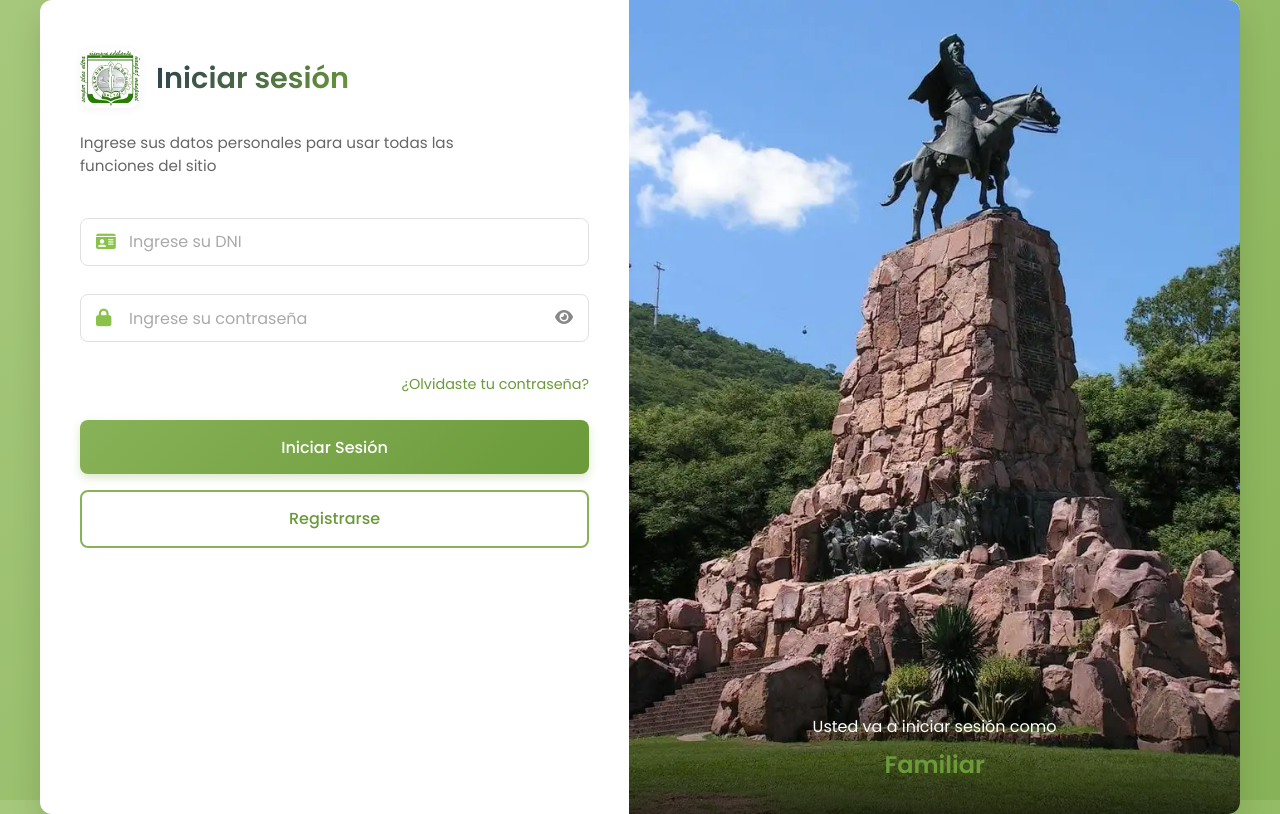
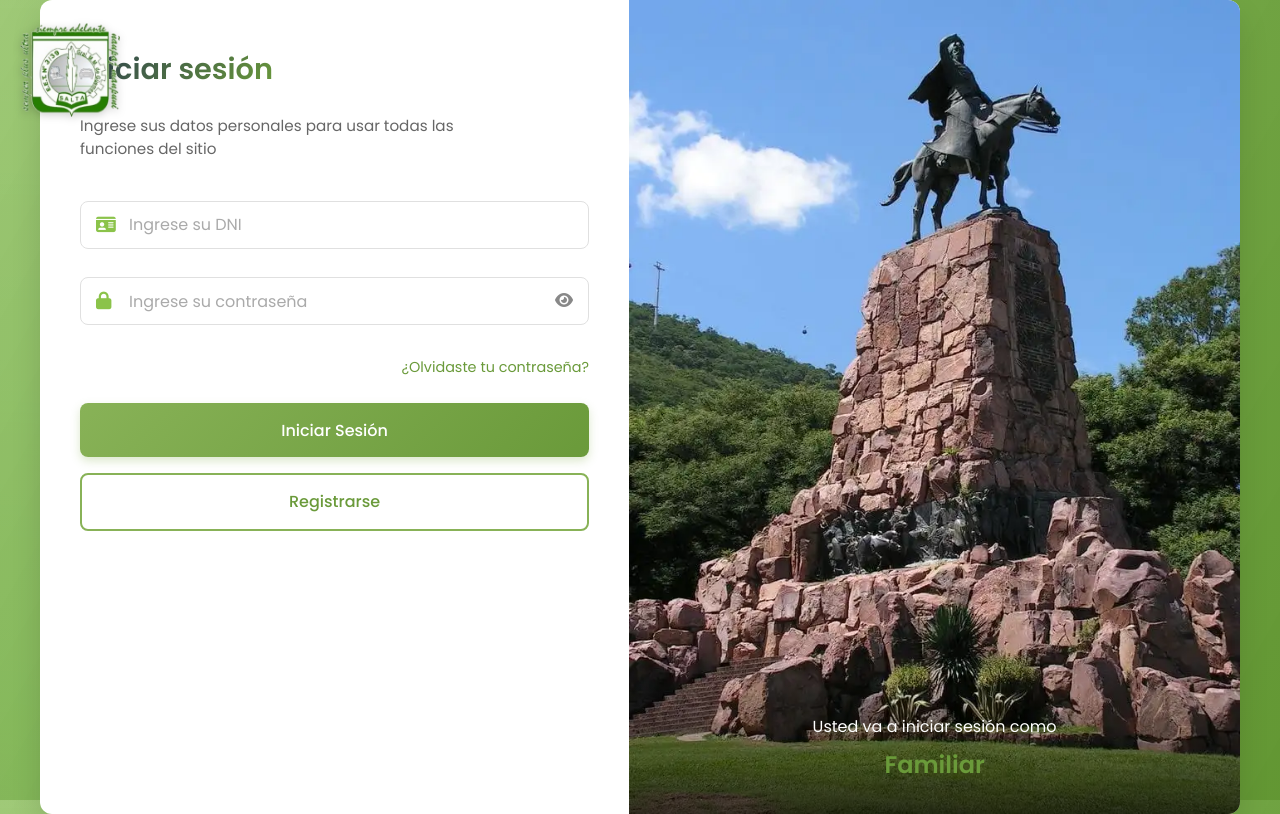
Before and after one commit to pabloarroyoib/PF, a plain HTML site: page templates/login_familiar.html in a window 1280 px wide. Drawn offline with Linux system fonts and the light colour scheme.

Commit message:
logo esquina superior izquierda y background

```diff
--- a/static/css/login.css
+++ b/static/css/login.css
@@ -26,14 +26,52 @@
 
 body {
   font-family: 'Poppins', sans-serif;
-  background: linear-gradient(135deg, var(--primary-light) 0%, var(--primary-color) 100%);
-  background-size: cover;
+  background: linear-gradient(120deg, rgba(140, 190, 90, 0.8) 0%, rgba(110, 165, 60, 0.9) 50%, rgba(90, 145, 40, 0.95) 100%),
+              radial-gradient(circle at bottom left, rgba(76, 175, 80, 0.4) 0%, rgba(56, 142, 60, 0) 70%);
+  background-size: 200% 200%, 100% 100%;
   background-attachment: fixed;
   min-height: 100vh;
   color: var(--text-color);
   display: flex;
   justify-content: center;
   align-items: center;
+  position: relative;
+  animation: gradientShift 15s ease infinite;
+}
+
+@keyframes gradientShift {
+  0% { background-position: 0% 50%, 0% 0%; }
+  50% { background-position: 100% 50%, 0% 0%; }
+  100% { background-position: 0% 50%, 0% 0%; }
+}
+
+/* Logo en esquina superior izquierda del body */
+.body-corner-logo {
+  position: fixed;
+  top: 20px;
+  left: 20px;
+  width: 100px;
+  height: 100px;
+  z-index: 1000;
+  display: none;
+}
+
+@media (min-width: 768px) {
+  .body-corner-logo {
+    display: block;
+  }
+
+  /* Ocultar logo en panel de login en escritorio */
+  .logo-container .logo {
+    display: none;
+  }
+}
+
+.body-corner-logo img {
+  width: 100%;
+  height: 100%;
+  object-fit: contain;
+  filter: drop-shadow(0px 2px 4px rgba(0, 0, 0, 0.2));
 }
 
 .page-container {
--- a/static/css/style.css
+++ b/static/css/style.css
@@ -26,8 +26,9 @@
 
 body {
   font-family: 'Poppins', sans-serif;
-  background: linear-gradient(135deg, var(--primary-light) 0%, var(--primary-color) 100%);
-  background-size: cover;
+  background: linear-gradient(120deg, rgba(140, 190, 90, 0.8) 0%, rgba(110, 165, 60, 0.9) 50%, rgba(90, 145, 40, 0.95) 100%),
+              radial-gradient(circle at bottom left, rgba(76, 175, 80, 0.4) 0%, rgba(56, 142, 60, 0) 70%);
+  background-size: 200% 200%, 100% 100%;
   background-attachment: fixed;
   min-height: 100vh;
   display: flex;
@@ -35,6 +36,13 @@ body {
   align-items: center;
   padding: 2rem;
   color: var(--text-color);
+  animation: gradientShift 15s ease infinite;
+}
+
+@keyframes gradientShift {
+  0% { background-position: 0% 50%, 0% 0%; }
+  50% { background-position: 100% 50%, 0% 0%; }
+  100% { background-position: 0% 50%, 0% 0%; }
 }
 
 .container {
--- a/templates/login_familiar.html
+++ b/templates/login_familiar.html
@@ -10,6 +10,9 @@
   <meta name="description" content="Inicio de sesión para familiares - Escuela de Educación Técnica N°3139">
 </head>
 <body>
+  <div class="body-corner-logo">
+    <img src="/static/img/logotec.webp" alt="Logo colegio">
+  </div>
   <div class="page-container">
     <div class="mobile-text-container">
       <p class="login-info">Usted va a iniciar sesión como</p>
```
Also changed, not shown: templates/contraseña_olvidada.html (+3 -0 lines), templates/login_institucional.html (+3 -0 lines), templates/registro_familiar.html (+3 -0 lines).
